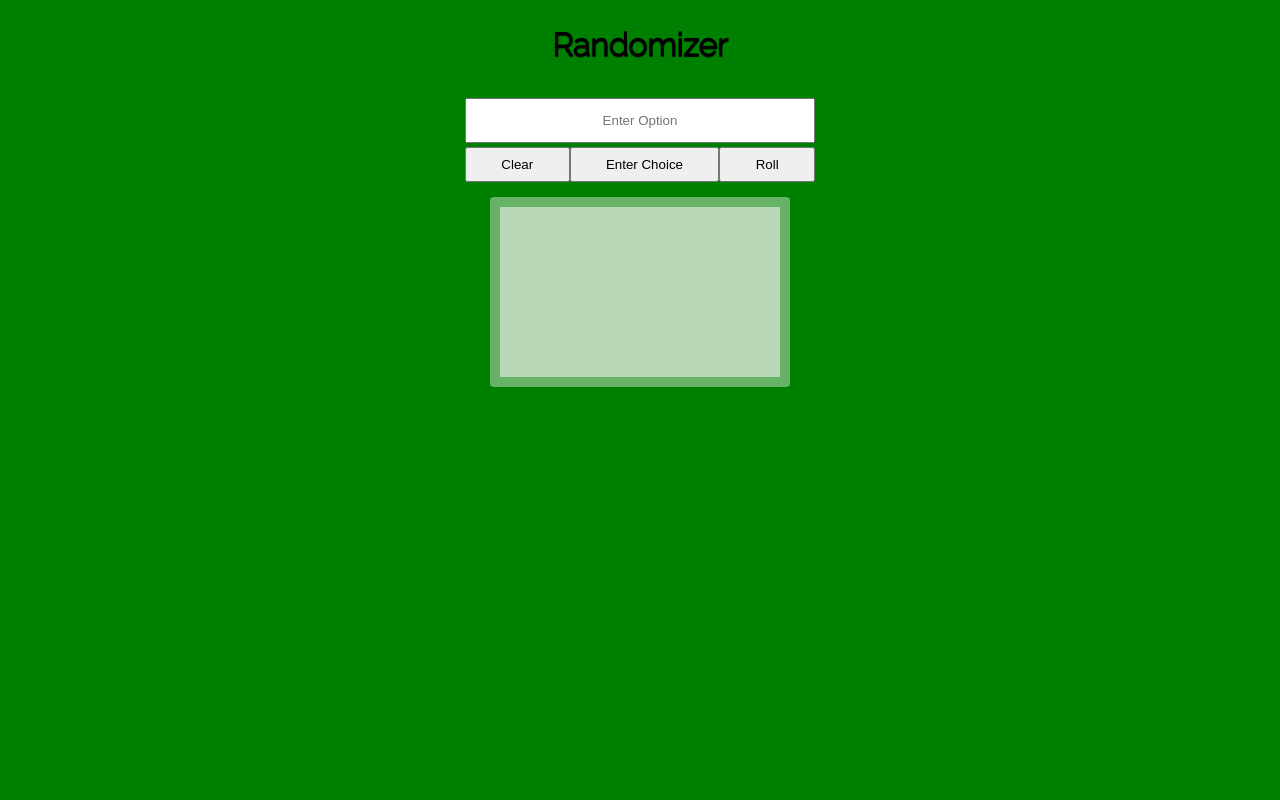
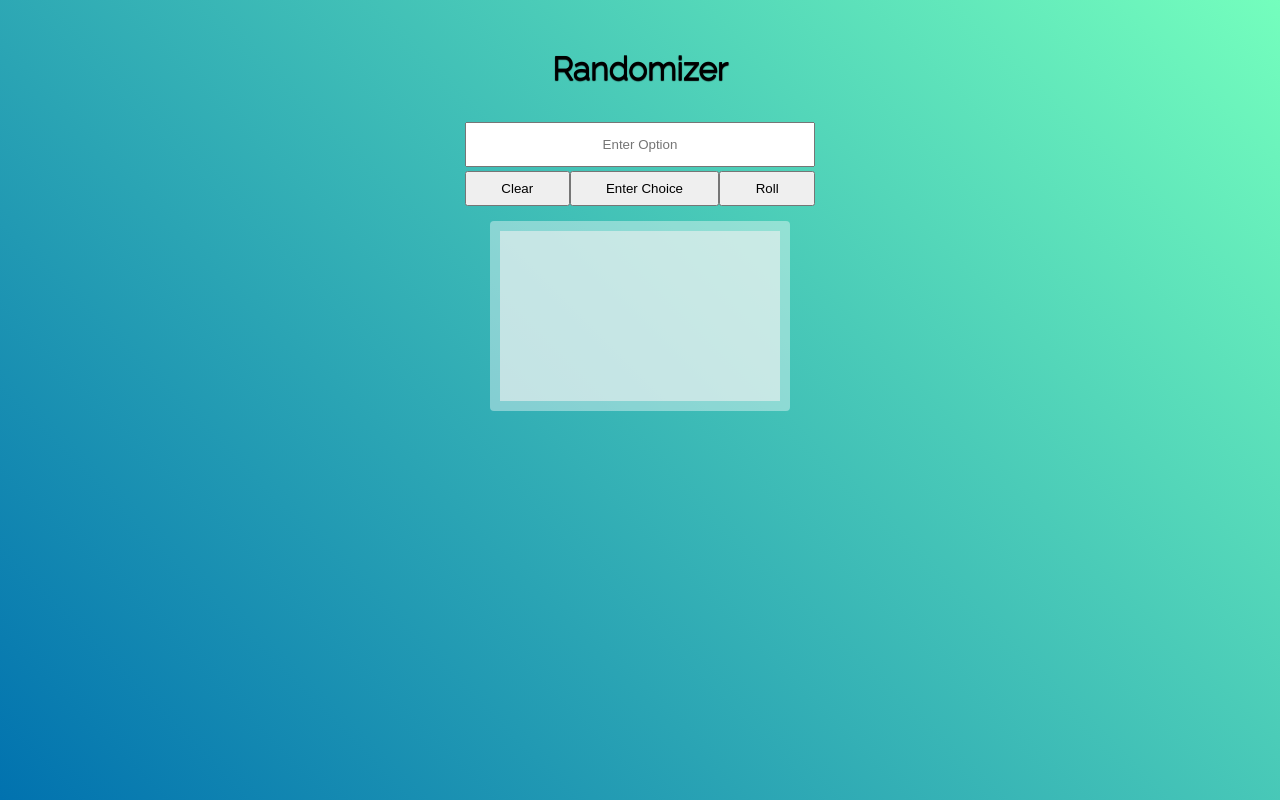
Before and after one commit to bnicholas10/Randomizer, a React (Create React App) app: page / in a window 1280 px wide. Built offline with nearby package versions, Linux system fonts and the light colour scheme.

Commit message:
background update

```diff
--- a/src/app.scss
+++ b/src/app.scss
@@ -1,17 +1,20 @@
-$primary: green;
-
 body {
-  background-color: $primary;
-  margin: 2%;
+  height: 100vh;
+  background: rgb(1, 114, 175);
+  background: linear-gradient(
+    45deg,
+    rgba(1, 114, 175, 1) 0%,
+    rgba(116, 254, 189, 1) 100%
+  );
 }
 
 .App {
   display: flex;
   flex-direction: column;
   align-items: center;
-
   font-family: "Raleway", sans-serif;
   text-shadow: 0px 1px 1px black;
+  padding: 50px;
 }
 
 .Title {
@@ -76,12 +79,12 @@ form {
       margin-bottom: 2px;
       text-indent: -1em;
       font-size: 24px;
-      &::before,
-      &::after {
-        content: "-";
-        padding-right: 5px;
-        padding-left: 5px;
-      }
+      // &::before,
+      // &::after {
+      //   content: "-";
+      //   padding-right: 5px;
+      //   padding-left: 5px;
+      // }
     }
   }
   p {
@@ -107,7 +110,6 @@ form {
 }
 
 .listing {
-  // background-color: lightyellow;
   display: flex;
   flex-direction: row;
   align-items: center;
```
